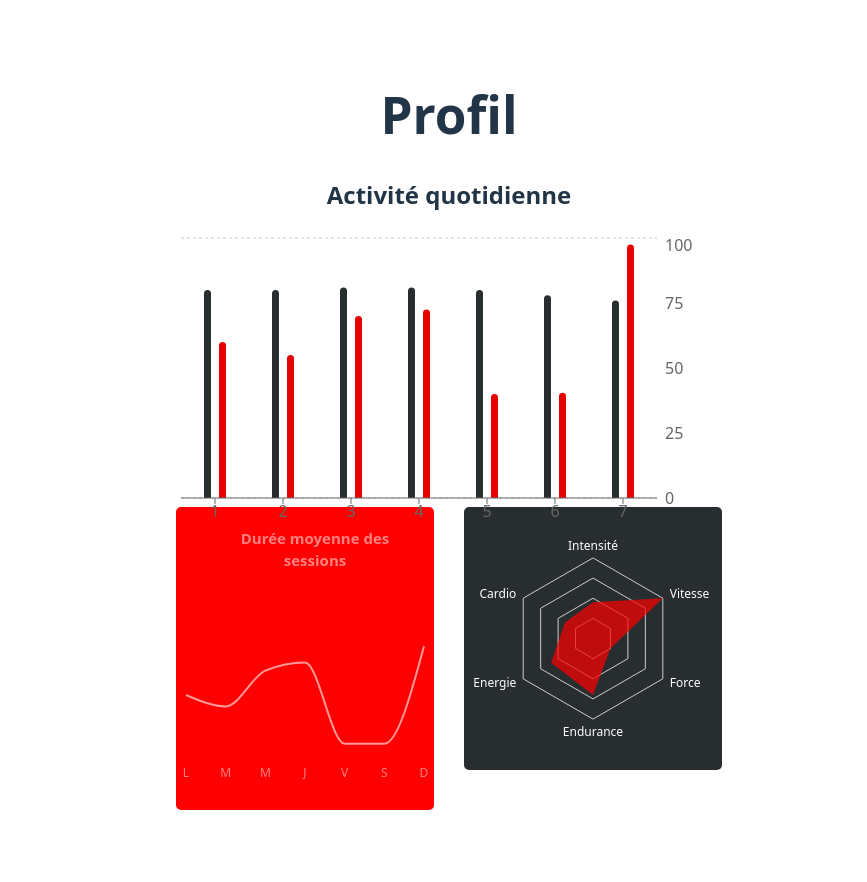
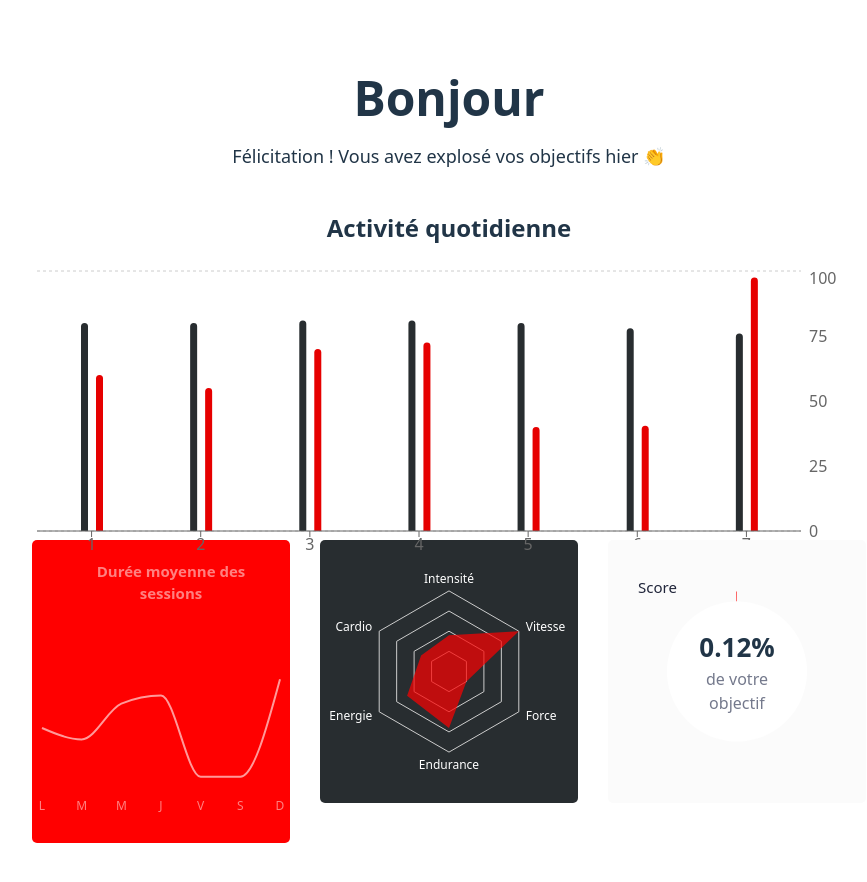
Before and after one commit to ssiimmoonndev/SportSee, a React (Vite) app in the folder sportsee-frontend/: page / in a window 1280 px wide. Shown: the top 882 px of the page, without its empty margins (191-1058 px from the left). Built offline with nearby package versions, Linux system fonts and the light colour scheme.

Commit message:
Ajout camembert score

```diff
--- /dev/null
+++ b/sportsee-frontend/src/components/ScoreChart.jsx
@@ -0,0 +1,72 @@
+import { PieChart, Pie, Cell, ResponsiveContainer } from 'recharts';
+
+function ScoreChart({ score }) {
+  // On prépare les données : une part pour le score, une part pour le reste (vide)
+  const data = [
+    { value: score },
+    { value: 100 - score },
+  ];
+
+  return (
+    <div style={{
+      backgroundColor: '#FBFBFB',
+      borderRadius: '5px',
+      width: '258px',
+      height: '263px',
+      position: 'relative'
+    }}>
+      <h2 style={{
+        position: 'absolute',
+        top: '24px',
+        left: '30px',
+        fontSize: '15px',
+        fontWeight: '500',
+        color: '#20253A'
+      }}>
+        Score
+      </h2>
+
+      {/* Le texte au centre du cercle */}
+      <div style={{
+        position: 'absolute',
+        top: '50%',
+        left: '50%',
+        transform: 'translate(-50%, -50%)',
+        textAlign: 'center',
+        zIndex: '1'
+      }}>
+        <p style={{ fontSize: '26px', fontWeight: '700', margin: '0' }}>{score}%</p>
+        <p style={{ fontSize: '16px', color: '#74798C', margin: '0' }}>de votre<br/>objectif</p>
+      </div>
+
+      <ResponsiveContainer width="100%" height="100%">
+        <PieChart>
+          <Pie
+            data={data}
+            dataKey="value"
+            innerRadius={70}
+            outerRadius={80}
+            startAngle={90} // Pour commencer en haut
+            endAngle={450}
+            cornerRadius={10}
+          >
+            <Cell fill="#FF0000" stroke="none" />
+            <Cell fill="transparent" stroke="none" />
+          </Pie>
+
+          {/* Un deuxième cercle blanc en dessous pour faire le fond du trou */}
+          <Pie
+            data={[{ value: 1 }]}
+            dataKey="value"
+            innerRadius={0}
+            outerRadius={70}
+            fill="white"
+            stroke="none"
+          />
+        </PieChart>
+      </ResponsiveContainer>
+    </div>
+  );
+}
+
+export default ScoreChart;
--- a/sportsee-frontend/src/pages/Profile.jsx
+++ b/sportsee-frontend/src/pages/Profile.jsx
@@ -1,25 +1,31 @@
 import { useState, useEffect } from 'react';
-import { getUserActivity, getUserAverageSessions, getUserPerformance } from '../services/dataService';
+// 1. AJOUT de getUserMainData ici :
+import { getUserActivity, getUserAverageSessions, getUserPerformance, getUserMainData } from '../services/dataService';
 import ActivityChart from '../components/ActivityChart';
 import AverageSessionsChart from '../components/AverageSessionsChart';
 import PerformanceChart from '../components/PerformanceChart';
+import ScoreChart from '../components/ScoreChart';
 
 function Profile() {
+    const [mainData, setMainData] = useState(null);
     const [activityData, setActivityData] = useState(null);
     const [sessionsData, setSessionsData] = useState(null);
-    const [performanceData, setPerformanceData] = useState(null); // Le nouvel état !
+    const [performanceData, setPerformanceData] = useState(null);
 
     const userId = 12;
 
     useEffect(() => {
         const fetchAllData = async () => {
+            // 2. ON VA CHERCHER LES DONNÉES PRINCIPALES (Prénom, Score...)
+            const main = await getUserMainData(userId);
+            setMainData(main);
+
             const activity = await getUserActivity(userId);
             setActivityData(activity);
 
             const sessions = await getUserAverageSessions(userId);
             setSessionsData(sessions);
 
-            // On récupère les performances
             const performance = await getUserPerformance(userId);
             setPerformanceData(performance);
         };
@@ -27,9 +33,18 @@ function Profile() {
         fetchAllData();
     }, [userId]);
 
+    // 3. SÉCURITÉ : On attend que mainData soit là avant de dessiner la page
+    if (!mainData) return <p>Chargement des données du profil...</p>;
+
     return (
-        <div style={{ padding: '20px' }}>
-            <h1>Profil</h1>
+        <div style={{ padding: '40px' }}>
+            {/* 4. LE NOUVEAU TITRE DYNAMIQUE */}
+            <h1 style={{ fontSize: '48px', marginBottom: '10px', marginTop: '0' }}>
+                Bonjour <span style={{ color: '#FF0101' }}>{mainData.firstName}</span>
+            </h1>
+            <p style={{ fontSize: '18px', marginBottom: '40px' }}>
+                Félicitation ! Vous avez explosé vos objectifs hier 👏
+            </p>
 
             {/* Graphique 1 : Activité */}
             <div style={{ marginBottom: '30px' }}>
@@ -49,6 +64,9 @@ function Profile() {
                     {performanceData ? <PerformanceChart data={performanceData.data} /> : <p>Chargement performances...</p>}
                 </div>
 
+                {/* Graphique 4 : Score */}
+                <ScoreChart score={mainData.score} />
+
             </div>
         </div>
     );
--- a/sportsee-frontend/src/services/dataService.js
+++ b/sportsee-frontend/src/services/dataService.js
@@ -4,6 +4,8 @@ import ActivityModel from '../models/ActivityModel';
 import AverageSessionsModel from '../models/AverageSessionsModel';
 import { USER_PERFORMANCE } from '../data/performance';
 import PerformanceModel from '../models/PerformanceModel';
+import { USER_MAIN_DATA } from '../data/user'; // (Vérifie que ton fichier s'appelle bien user.js)
+import UserModel from '../models/UserModel';
 
 const USE_MOCK = true;
 const BASE_URL = 'http://localhost:3000';
@@ -71,3 +73,23 @@ export const getUserPerformance = async (userId) => {
       }
   }
 };
+
+export const getUserMainData = async (userId) => {
+    if (USE_MOCK) {
+        let mainData;
+        if (Array.isArray(USER_MAIN_DATA)) {
+            mainData = USER_MAIN_DATA.find(user => user.id === parseInt(userId));
+        } else {
+            mainData = USER_MAIN_DATA;
+        }
+        return new UserModel(mainData);
+    } else {
+        try {
+            const response = await fetch(`${BASE_URL}/user/${userId}`);
+            const json = await response.json();
+            return new UserModel(json.data);
+        } catch (error) {
+            console.error("Erreur API Main Data :", error);
+        }
+    }
+};
```
